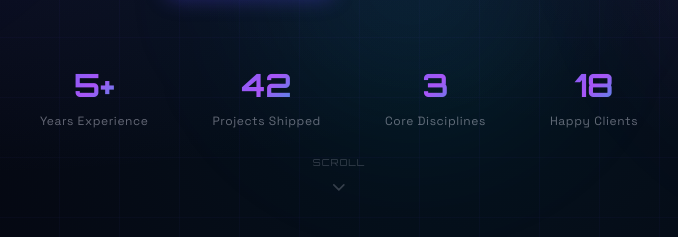
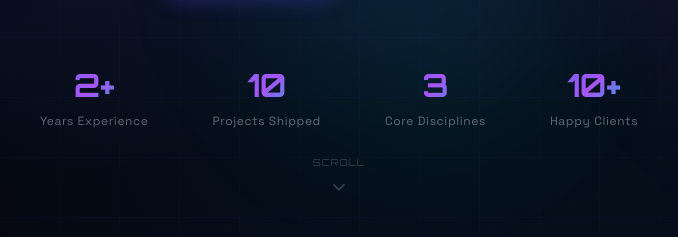
Before and after one commit to Mapesa254/Ben-Mapesa-Personal-Portfolio, a website built with Vite: page index.html in a window 1280 px wide. Shown: the part 563-800 px from the top of the page, 301-979 px from the left. Built offline with nearby package versions, Linux system fonts and the light colour scheme.

Commit message:
Changed Stats to my actual ones

```diff
--- a/index.html
+++ b/index.html
@@ -164,12 +164,12 @@
         <div class="reveal-on-scroll delay-500 flex flex-wrap justify-center gap-8 md:gap-16">
           <div class="text-center">
             <div class="gradient-text font-bold hero-stat-num"
-              style="font-family: var(--pf-font-heading);">5+</div>
+              style="font-family: var(--pf-font-heading);">2+</div>
             <div class="text-xs mt-1 text-slate-800/50 dark:text-[#f0f0ff]/40 tracking-wider">Years Experience</div>
           </div>
           <div class="text-center">
             <div class="gradient-text font-bold hero-stat-num"
-              style="font-family: var(--pf-font-heading);">42</div>
+              style="font-family: var(--pf-font-heading);">10</div>
             <div class="text-xs mt-1 text-slate-800/50 dark:text-[#f0f0ff]/40 tracking-wider">Projects Shipped</div>
           </div>
           <div class="text-center">
@@ -179,7 +179,7 @@
           </div>
           <div class="text-center">
             <div class="gradient-text font-bold hero-stat-num"
-              style="font-family: var(--pf-font-heading);">18</div>
+              style="font-family: var(--pf-font-heading);">10+</div>
             <div class="text-xs mt-1 text-slate-800/50 dark:text-[#f0f0ff]/40 tracking-wider">Happy Clients</div>
           </div>
         </div>
```
